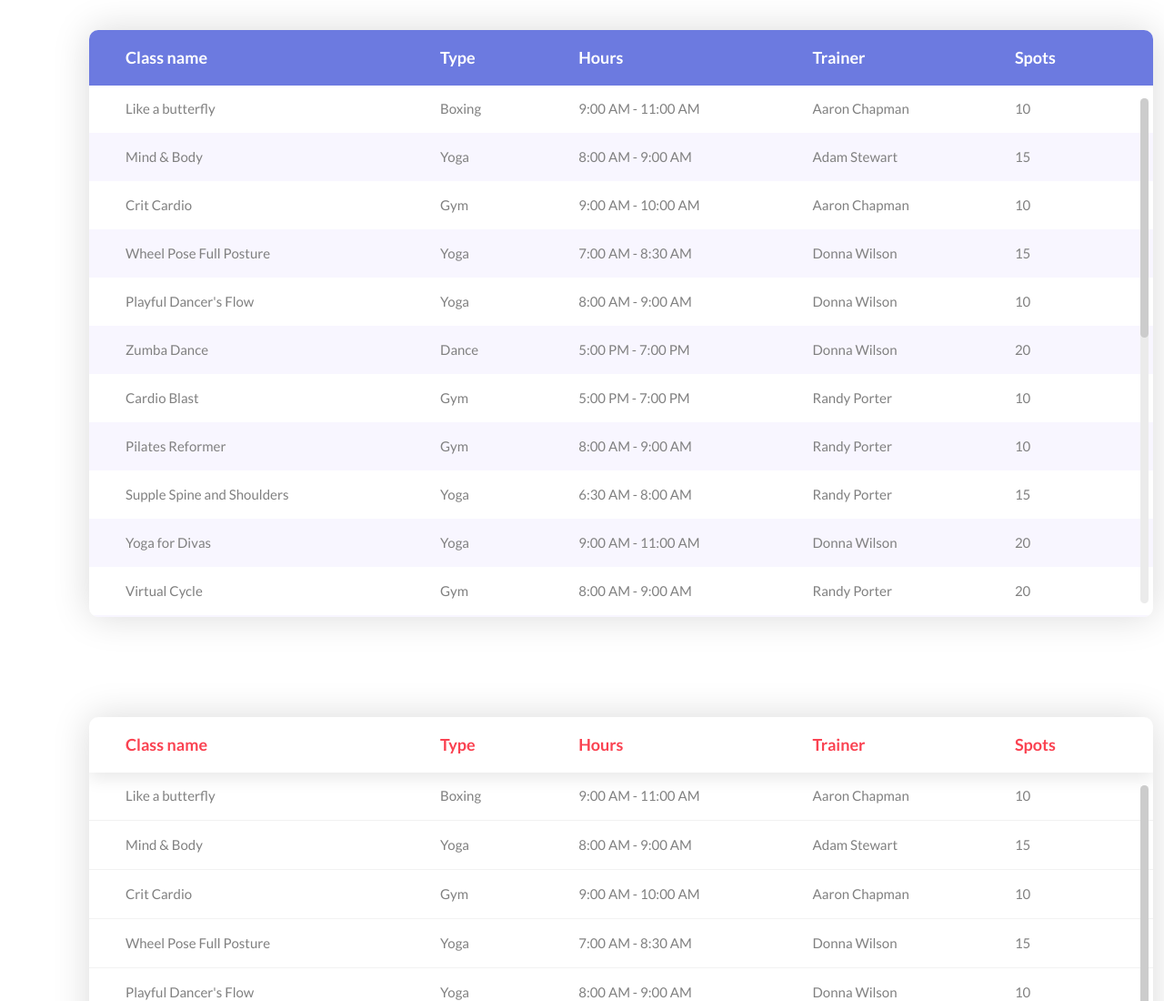
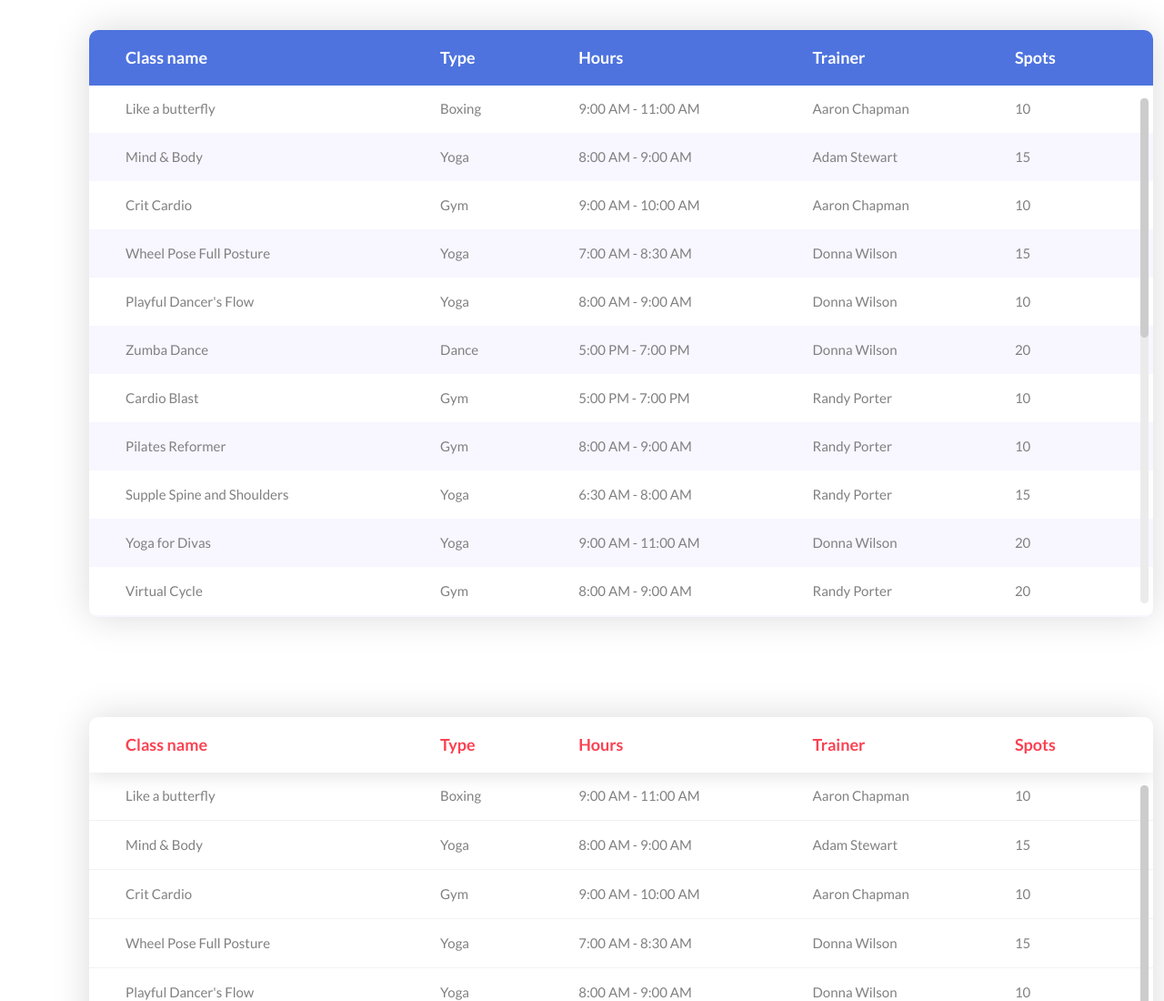
Before and after one commit to gcm10000/gcm10000.github.io, a website: page Table_Fixed_Header/index.html in a window 1280 px wide. Shown: the top 1100 px of the page at 91% size. Drawn offline with Linux system fonts and the light colour scheme.

Commit message:
Update main.css

```diff
--- a/Table_Fixed_Header/css/main.css
+++ b/Table_Fixed_Header/css/main.css
@@ -235,7 +235,7 @@ th, td {
   color: #fff;
   line-height: 1.4;
 
-  background-color: #6c7ae0;
+  background-color: #4e73df;
 }
 
 .table100.ver1 td {
```
